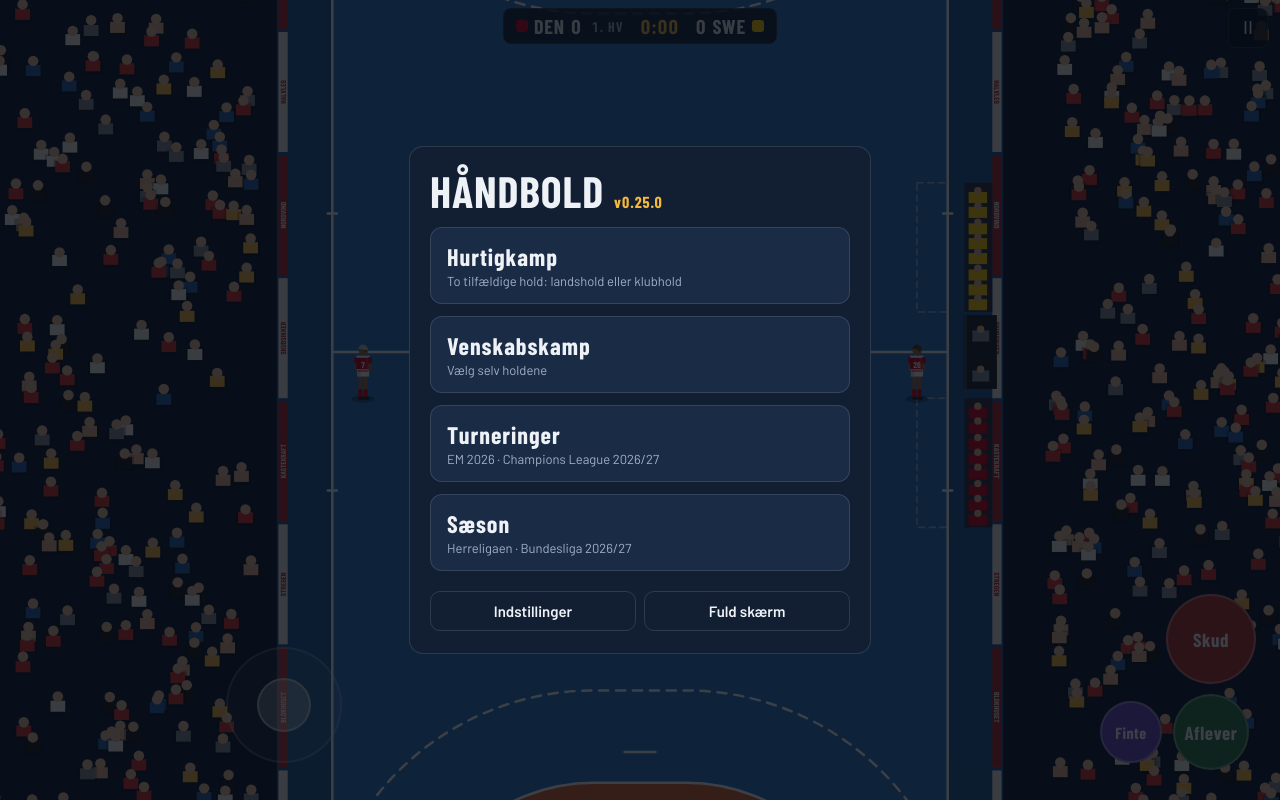
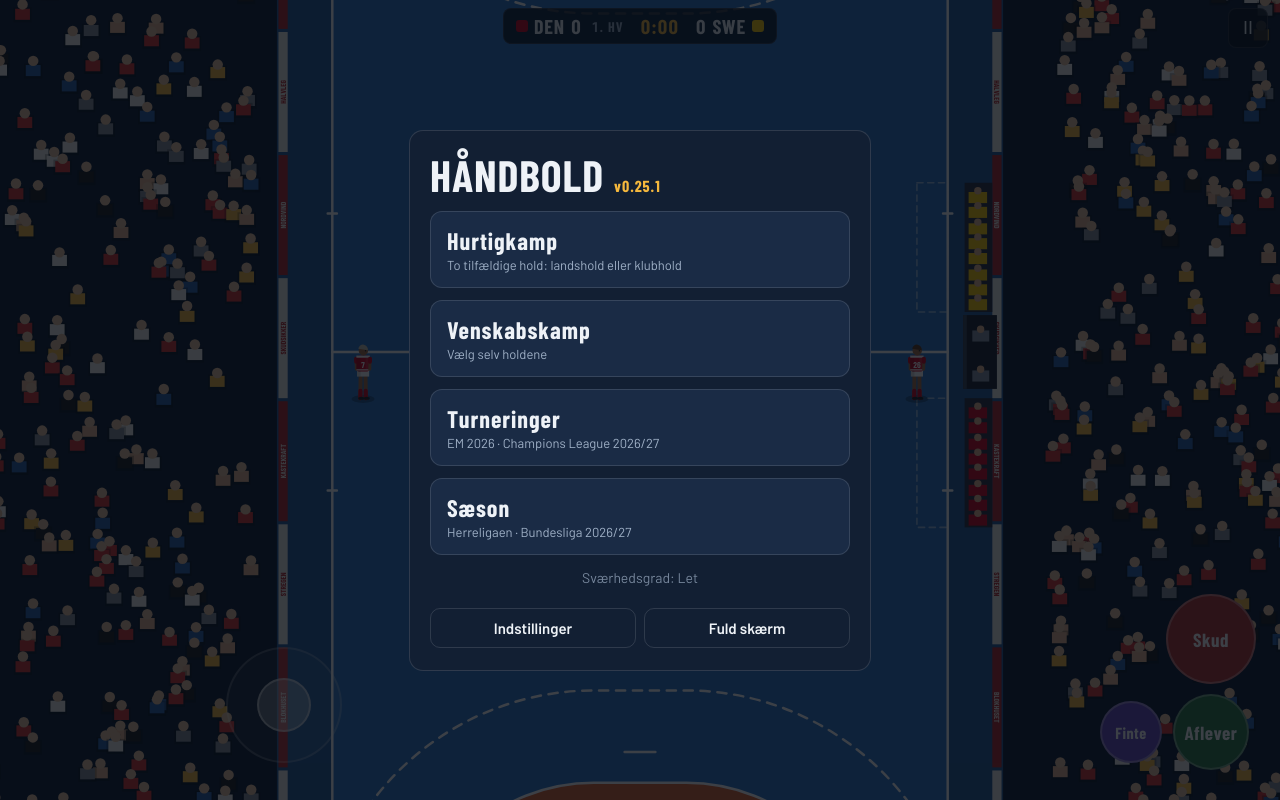
Before and after one commit to seranodk/handbold, a plain HTML site: page haandbold-v0.25.1.html in a window 1280 px wide. Drawn offline with nearby package versions, Linux system fonts and the light colour scheme.

Commit message:
Håndbold v0.25.1: sværhedsgrader
Co-Authored-By: Claude Opus 5.5 <noreply@anthropic.com>
Claude-Session: https://claude.ai/code/session_012UmobMbH5gDqWdEkGpDrvY

```diff
--- a/haandbold-v0.25.0.html
+++ b/haandbold-v0.25.1.html
@@ -1,4 +1,4 @@
-<title>Håndbold v0.25.0</title>
+<title>Håndbold v0.25.1</title>
 <link rel="preconnect" href="https://fonts.googleapis.com">
 <link rel="stylesheet" href="https://fonts.googleapis.com/css2?family=Barlow+Condensed:wght@500;700&family=Barlow:wght@400;600&display=swap">
 <style>
@@ -135,6 +135,7 @@ summary{cursor:pointer;font-family:var(--f-display);font-size:13px;letter-spacin
       <button class="big" id="bSeason">Sæson<small>Herreligaen · Bundesliga 2026/27</small></button>
       <div id="result" hidden></div>
       <button class="go" id="resumeBtn" hidden>Fortsæt kamp</button>
+      <div class="sub" id="diffTag" style="text-align:center;opacity:.7"></div>
       <div class="row bottom"><button class="ghost" id="bSettings">Indstillinger</button><button class="ghost" id="fsBtn">Fuld skærm</button></div>
     </div>
     <div id="vPlay" class="view" hidden>
@@ -157,6 +158,8 @@ summary{cursor:pointer;font-family:var(--f-display);font-size:13px;letter-spacin
       <div class="set">
         <div class="lbl">Hallgulv</div>
         <div class="floors" id="floors"></div>
+        <div class="lbl">Sværhedsgrad</div>
+        <div class="seg" id="diffSeg"><button data-d="0">Let</button><button data-d="1">Normal</button><button data-d="2">Svær</button></div>
         <div class="lbl">Kamptid</div>
         <div class="seg" id="lenSeg">
           <button data-len="180" aria-pressed="true">2 × 3 min</button><button data-len="300">2 × 5 min</button><button data-len="600">2 × 10 min</button>
@@ -189,7 +192,7 @@ summary{cursor:pointer;font-family:var(--f-display);font-size:13px;letter-spacin
 (()=>{
 'use strict';
 /* ================= VERSION ================= */
-const VERSION='0.25.0';
+const VERSION='0.25.1';
 // Releaselog: se CHANGELOG.md
 
 /* ================= KONSTANTER ================= */
@@ -468,7 +471,9 @@ function setupTeams(){
   TEAMS.kitB=kBname;
 }
 // omregning af værdier (5 = som før)
-const rv=(p,k)=>(p.r&&p.r[k])||5;
+// sværhedsgrad: 0 = let (som før), 1 = normal, 2 = svær. Modstanderen (Hold B) får bedre værdier og bliver hurtigere og mere aggressiv
+const DIFF_NAME=['Let','Normal','Svær'], DIFF_BOOST=[0,0.9,1.8];
+const rv=(p,k)=>((p.r&&p.r[k])||5)+(p.team===1?DIFF_BOOST[diff]:0);
 const HDEF={GK:192,LW:183,RW:183,LB:195,RB:192,CB:188,PV:195}; // standardhøjde (cm), hvis truppen ikke har spillerens højde
 const hgt=p=>(p.rid&&p.rid.h)||HDEF[p.role]||190;
 const handSide=p=>(p.team===0?1:-1)*(handOf(p)==='R'?1:-1); // kastehåndens side på skærmen (+1 = højre)
@@ -533,8 +538,8 @@ function sixLine(lx,r=6){ if(lx>=8.5&&lx<=11.5) return r; const dx=lx<8.5?8.5-lx
 function inArea(x,y){ for(const t of [0,1]){ const l=L(t,x,y); if(l.d>-0.3&&l.d<sixLine(l.lx)) return true; } return false; }
 
 /* ================= TILSTAND ================= */
-let floorKey='landskamp', matchLen=180, half=1;
-try{ const f=localStorage.getItem('hb_floor'); if(f&&FLOORS[f]) floorKey=f; const m=+localStorage.getItem('hb_len2'); if(m===180||m===300||m===600) matchLen=m; }catch(e){}
+let floorKey='landskamp', matchLen=180, half=1, diff=0;
+try{ const f=localStorage.getItem('hb_floor'); if(f&&FLOORS[f]) floorKey=f; const m=+localStorage.getItem('hb_len2'); if(m===180||m===300||m===600) matchLen=m; const dv=+localStorage.getItem('hb_diff'); if(dv===1||dv===2) diff=dv; }catch(e){}
 let players=[], ball=null, score=[0,0], clock=0, phase='menu', phaseT=0, time=0, ctrl=null, poss=0, passCount=0;
 let passive=null, atkT=0; // passivt spil
 let trans=null, celebTeam=-1, celebBy=null, autoHome=false, fetch=null;
@@ -593,6 +598,7 @@ function give(q){
   if(!fast&&q.role.endsWith('B')&&posAtt(q.team)) q.aiT=0.38+rnd()*0.22;  // bagspiller: kort stød frem mod forsvaret, så afgør
   if(!fast&&isWing(q)&&posAtt(q.team)) q.aiT=0.3+rnd()*0.2;
   { const st=sty(q.team); if(!fast&&q.role!=='GK') q.aiT*=st==='tempo'?0.8:st==='taktisk'?1.2:1; } // tempohold spiller hurtigere, taktiske hold er tålmodige
+  if(q.team===1&&q.role!=='GK') q.aiT*=1-0.1*diff;                         // svær modstander tænker hurtigere
   q.holdT=0; if(q.role==='GK') q.longPlan=rnd()<(sty(q.team)==='kontra'?0.26:0.16);                      // målmanden: 20 % langt udkast til fløjen, ellers kort
   for(const p of players) if(p.role==='GK'&&!(p===q&&p.plan)) p.plan=null;
 }
@@ -1316,7 +1322,7 @@ function updBall(dt){
       const d=Math.hypot(q.x-b.x,q.y-b.y);
       if(b.z>2.4+q.z||b.z<0.15) continue;
       if(q.team===b.lastTeam){ if((q===b.passTo&&d<0.8)||d<0.45){ give(q); return; } }
-      else if(d<0.5&&!b.checked.has(q)){ b.checked.add(q); if(!b.safe&&rnd()<(q===ctrl?0.75:0.4)*(1.3-rv(b.passer||q,'aflevering')*0.06)*(0.7+rv(q,'forsvar')*0.06)){ give(q); msg('Opsnappet!'); return; } }
+      else if(d<0.5&&!b.checked.has(q)){ b.checked.add(q); if(!b.safe&&rnd()<(q===ctrl?0.75:0.4)*(q.team===1?1+0.25*diff:1)*(1.3-rv(b.passer||q,'aflevering')*0.06)*(0.7+rv(q,'forsvar')*0.06)){ give(q); msg('Opsnappet!'); return; } }
     }
   }
   if(b.mode==='loose'&&b.z<1.5){
@@ -1502,7 +1508,7 @@ function step(dt){
   const c=ball.holder;
   if(phase==='play'&&c&&c.role!=='GK'&&!c.shot){
     for(const o of players){ if(o.team===c.team||o.role==='GK'||o===ctrl||o.down>0||o.tack) continue;
-      if(!c.throwIn&&!c.seven&&!o.fooled&&!c.feint&&dist(o,c)<1.05&&rnd()<0.45*dt){ startTackle(o); break; } }
+      if(!c.throwIn&&!c.seven&&!o.fooled&&!c.feint&&dist(o,c)<1.05&&rnd()<0.45*(o.team===1?1+0.3*diff:1)*dt){ startTackle(o); break; } }
   }
   if(phase!=='menu') updBall(dt);
   lastAtt=att;
@@ -2106,6 +2112,9 @@ function buildMenu(){
   }
   [...$('lenSeg').children].forEach(b=>{ b.setAttribute('aria-pressed',+b.dataset.len===matchLen);
     b.onclick=()=>{ matchLen=+b.dataset.len; try{localStorage.setItem('hb_len2',matchLen);}catch(e){} [...$('lenSeg').children].forEach(c=>c.setAttribute('aria-pressed',c===b)); }; });
+  [...$('diffSeg').children].forEach(b=>{ b.setAttribute('aria-pressed',+b.dataset.d===diff);
+    b.onclick=()=>{ diff=+b.dataset.d; try{localStorage.setItem('hb_diff',diff);}catch(e){} [...$('diffSeg').children].forEach(c=>c.setAttribute('aria-pressed',c===b)); $('diffTag').textContent='Sværhedsgrad: '+DIFF_NAME[diff]; }; });
+  $('diffTag').textContent='Sværhedsgrad: '+DIFF_NAME[diff];
   $('bQuick').onclick=quickMatch;
   $('bFriendly').onclick=()=>enterMode('friendly');
   $('bTour').onclick=()=>enterMode('tour');
```
Also changed, not shown: index.html (+16 -7 lines), 2 other files.
